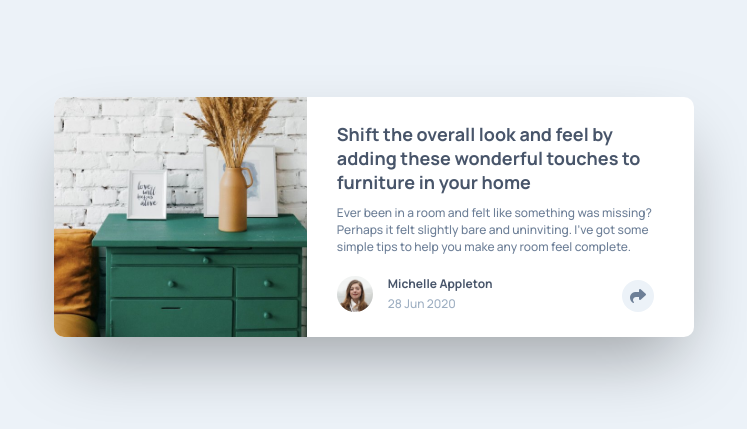
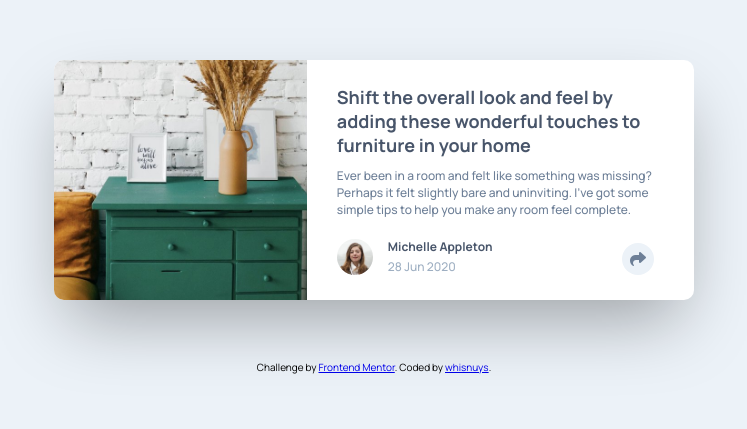
Before and after one commit to whisnuys/article-preview-component, a plain HTML site: page index.html in a window 1280 px wide. Shown: the part 183-612 px from the top of the page, without its empty margins (266-1013 px from the left). Drawn offline with Linux system fonts and the light colour scheme.

Commit message:
add attribution

```diff
--- a/index.html
+++ b/index.html
@@ -86,11 +86,14 @@
           </div>
         </div>
       </div>
+      <div class="attribution">
+        Challenge by
+        <a href="https://www.frontendmentor.io?ref=challenge" target="_blank"
+          >Frontend Mentor</a
+        >. Coded by
+        <a href="https://github.com/whisnuys" target="_blank">whisnuys</a>.
+      </div>
     </div>
-    <!-- <div class="attribution">
-    Challenge by <a href="https://www.frontendmentor.io?ref=challenge" target="_blank">Frontend Mentor</a>.
-    Coded by <a href="#">Your Name Here</a>.
-  </div> -->
 
     <script>
       const iconElMobile = document.querySelector(".icon-share-mobile");
--- a/styles/style.scss
+++ b/styles/style.scss
@@ -31,6 +31,7 @@ body {
 .wrapper {
   min-height: 100vh;
   display: flex;
+  flex-direction: column;
   justify-content: center;
   align-items: center;
 }
@@ -195,6 +196,10 @@ ul {
   display: none;
 }
 
+.attribution {
+  margin-top: 60px;
+}
+
 @media only screen and (min-width: 768px) {
   .card-container {
     width: 640px;
```
Also changed, not shown: styles/style.css, 1 other file.
